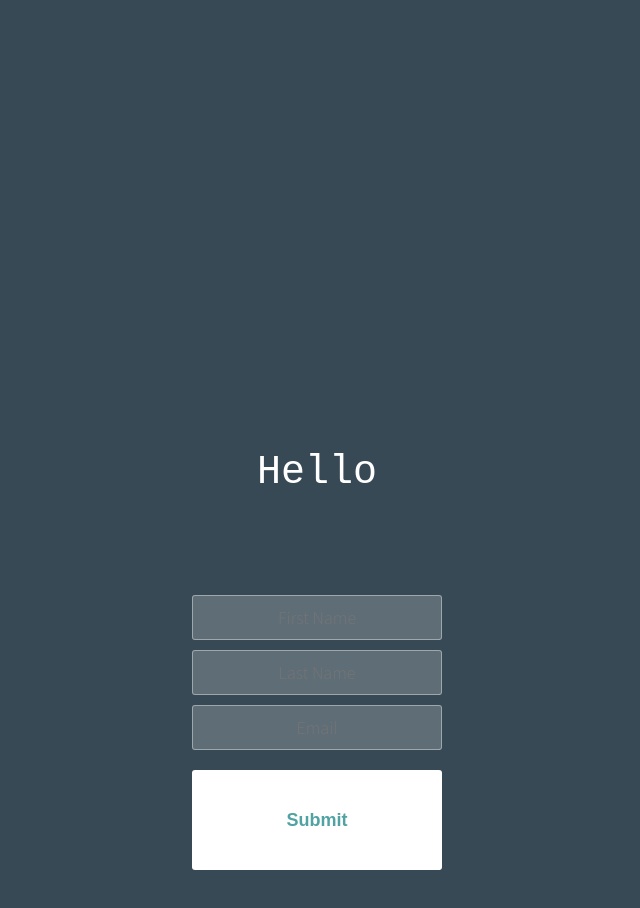
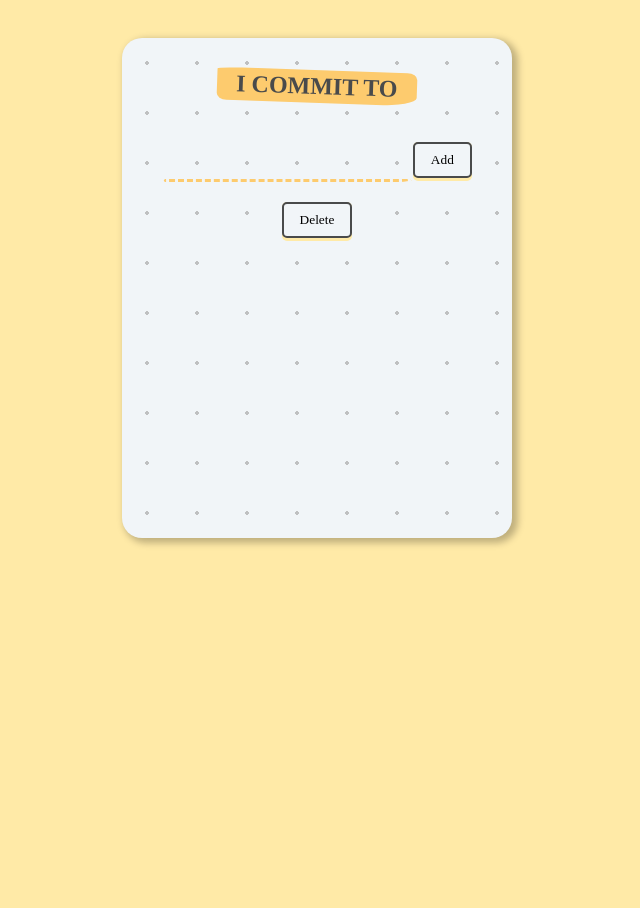
Before and after one commit to elicitmind/React--topic, a React (Create React App) app: page / in a window 1280 px wide. Shown: the top 908 px of the page, without its empty margins (323-963 px from the left). After the commit the page ends 800 px from the top, so only its background shows below. Built offline with nearby package versions, Linux system fonts and the light colour scheme.

Commit message:
i commit to list, render, passing function to children and props back to parent

```diff
--- a/public/index.html
+++ b/public/index.html
@@ -2,14 +2,14 @@
 <html lang="en">
 
 <head>
-  <title>React App</title>
-  <link rel="stylesheet" href="styles.css" />
-  <link rel="stylesheet" href="https://fonts.googleapis.com/css?family=Source+Sans+Pro:200,300" />
+    <title>React App</title>
+    <link rel="stylesheet" href="styles-toDoList.css" />
+    <link rel="stylesheet" href="https://fonts.googleapis.com/css?family=Source+Sans+Pro:200,300" />
 </head>
 
 <body>
-  <div id="root"></div>
-  <script src="../src/index.js" type="text/jsx"></script>
+    <div id="root"></div>
+    <script src="../src/index.js" type="text/jsx"></script>
 </body>
 
 </html>
--- /dev/null
+++ b/public/styles-toDoList.css
@@ -0,0 +1,82 @@
+body {
+    background-color: #ffeaa7;
+    min-height: 70vh;
+    padding: 1rem;
+    box-sizing: border-box;
+    display: flex;
+    justify-content: center;
+    align-items: center;
+    color: hsl(198, 1%, 29%);
+    font-family: "Architects Daughter", cursive;
+    text-align: center;
+    font-size: 130%;
+}
+
+.container {
+    width: 100%;
+    height: auto;
+    min-height: 500px;
+    max-width: 500px;
+    min-width: 250px;
+    background: #f1f5f8;
+    background-image: radial-gradient(#bfc0c1 5%, transparent 0);
+    background-size: 50px 50px;
+    border-radius: 20px;
+    box-shadow: 4px 3px 7px 2px #00000040;
+    padding: 1rem;
+    box-sizing: border-box;
+}
+
+.heading {
+    display: flex;
+    align-items: center;
+    justify-content: center;
+    margin-bottom: 1rem;
+}
+
+.heading h1 {
+    transform: rotate(2deg);
+    padding: 0.2rem 1.2rem;
+    border-radius: 20% 5% 20% 5%/5% 20% 25% 20%;
+    background-color: #fdcb6e;
+    font-size: 1.5rem;
+}
+
+.form input {
+    box-sizing: border-box;
+    background-color: transparent;
+    padding: 0.7rem;
+    border-bottom-right-radius: 15px 3px;
+    border-bottom-left-radius: 3px 15px;
+    border: solid 3px transparent;
+    border-bottom: dashed 3px #fdcb6e;
+    font-family: "Architects Daughter", cursive;
+    font-size: 1rem;
+    color: hsla(260, 2%, 25%, 0.7);
+    width: 70%;
+    margin-bottom: 20px;
+}
+
+button {
+    padding: 0;
+    border: none;
+    font-family: "Architects Daughter", cursive;
+    text-decoration: none;
+    padding-bottom: 3px;
+    border-radius: 5px;
+    background-color: #ffeaa7;
+}
+
+button span {
+    background: #f1f5f8;
+    display: block;
+    padding: 0.5rem 1rem;
+    border-radius: 5px;
+    border: 2px solid hsl(198, 1%, 29%);
+}
+
+li {
+    text-align: left;
+    position: relative;
+    padding: 0.5rem;
+}
--- a/src/components/App.jsx
+++ b/src/components/App.jsx
@@ -1,59 +1,61 @@
 import React, { useState } from "react";
+import ListItem from "./ListItem.jsx";
 
 function App() {
-  const [number, setNumber] = useState(0);
+  const [item, setItem] = useState("");
+  // const listItems = [];
+  const [list, setList] = useState([]);
 
-  function addOne() {
-    setNumber(number + 1);
+  function handleInput(event) {
+    setItem(event.target.value);
   }
 
-  function subtractOne() {
-    setNumber(number - 1);
+  function handleSubmit() {
+    setList([...list, item]);
+    setItem("");
+    // listItems.push(item);
+    // console.log(listItems);
+    console.log(list);
+    // return listItems;
   }
 
-  const [clicked, setClick] = useState(true);
-
-  function strike() {
-    setClick(true);
+  function handleDelete() {
+    setList(list.splice(0, list.length - 1));
   }
 
-  function unStrike() {
-    setClick(false);
+  function deleteItem(id) {
+    setList((prevItems) => {
+      console.log(prevItems);
+      return prevItems.filter((item, index) => {
+        console.log(index);
+        return index !== id;
+      });
+    });
   }
 
-  const clock = new Date().toLocaleTimeString();
-  const [time, setTime] = useState(clock);
-
-  function showTime() {
-    const newTime = new Date().toLocaleTimeString();
-    setTime(newTime);
-  }
-
-  setInterval(showTime, 1000);
-
-
   return (
-    <div>
-
-        <h1>{time}</h1>
-        <button onClick={showTime}>Time</button>
-
+    <div className="container">
+      <div className="heading">
+        <h1>I COMMIT TO</h1>
+      </div>
+      <div className="form">
+        <input type="text" value={item} onChange={handleInput} />
+        <button onClick={handleSubmit}>
+          <span>Add</span>
+        </button>
+        <button onClick={handleDelete}>
+          <span>Delete</span>
+        </button>
+      </div>
       <div>
-        <p style={clicked ? { textDecoration: "line-through" } : null}>
-          Buy milk
-        </p>
-        <button onClick={strike}>strike</button>
-        <button onClick={unStrike}>back</button>
+        <ul>
+          {list.map((e, index) => (
+            <ListItem key={index} id={index} text={e} onDelete={deleteItem} />
+          ))}
+        </ul>
       </div>
-
-
-      <div>
-        <h1>{number}</h1>
-        <button onClick={addOne}>plus</button>
-        <button onClick={subtractOne}>minus</button>
-      </div></div>
-
-  )
+    </div>
+  );
 }
 
 export default App;
--- /dev/null
+++ b/src/components/ListItem.jsx
@@ -0,0 +1,28 @@
+import React, { useState } from "react";
+
+function ListItem(props) {
+  const [propsClicked, setClick] = useState(false);
+  function handleClick() {
+    setClick((prevValue) => {
+      return !prevValue;
+    });
+    setTimeout(() => {
+      //to prevent function trigger on render while passing it with
+      // props inside we use different syntax: onClick={()=>{props.function(props)}}
+      props.onDelete(props.id);
+      setClick(false);
+    }, 2000);
+  }
+  // const styles = { textDecoration: "line-through" };
+  console.log(propsClicked);
+  return (
+    <li
+      style={propsClicked ? { textDecoration: "line-through" } : null}
+      onClick={handleClick}
+    >
+      {props.text}
+    </li>
+  );
+}
+
+export default ListItem;
--- a/src/index.js
+++ b/src/index.js
@@ -1,5 +1,5 @@
 import React from "react"
 import ReactDOM from "react-dom"
-import App from "./theory/ComplexState.jsx"
+import App from "./components/App.jsx"
 
 ReactDOM.render( < App / > , document.getElementById("root"))
```
Also changed, not shown: src/components/App-TimeCounterStyle.jsx (added, +59 -0 lines).
